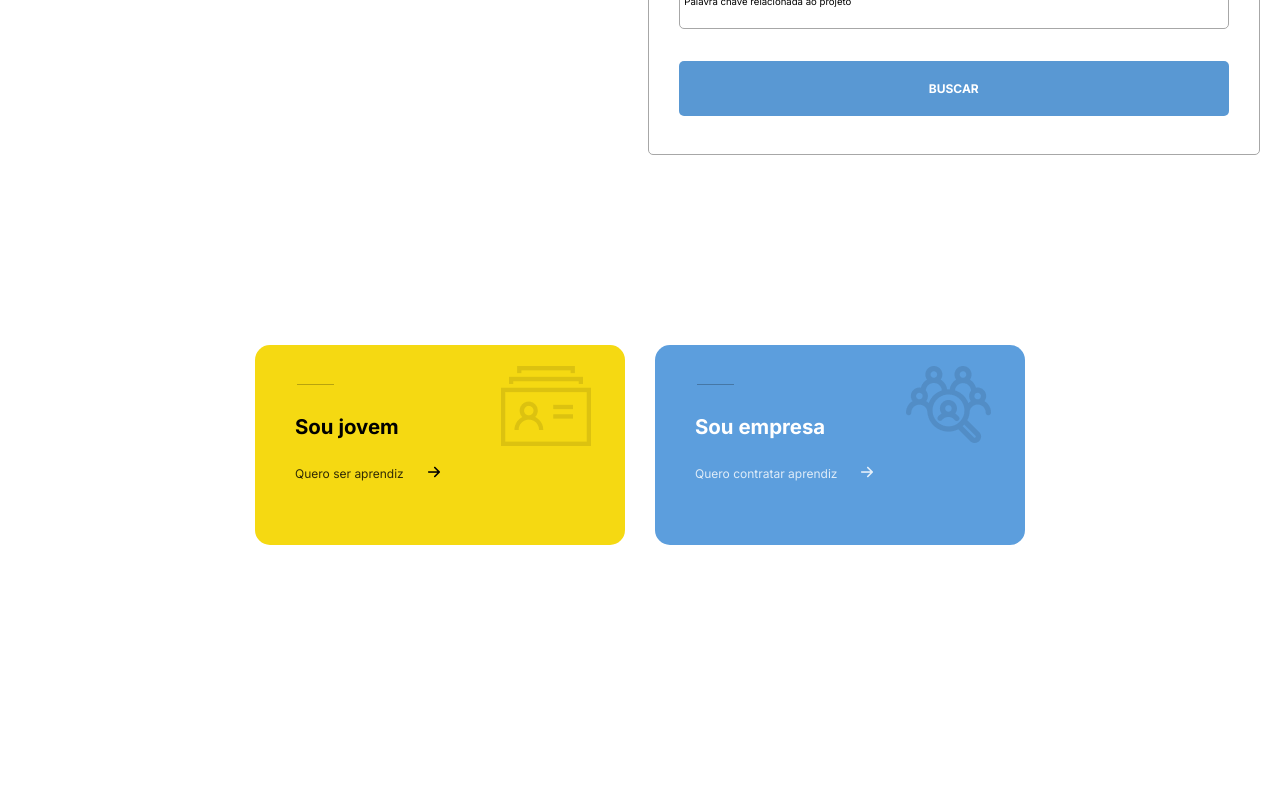
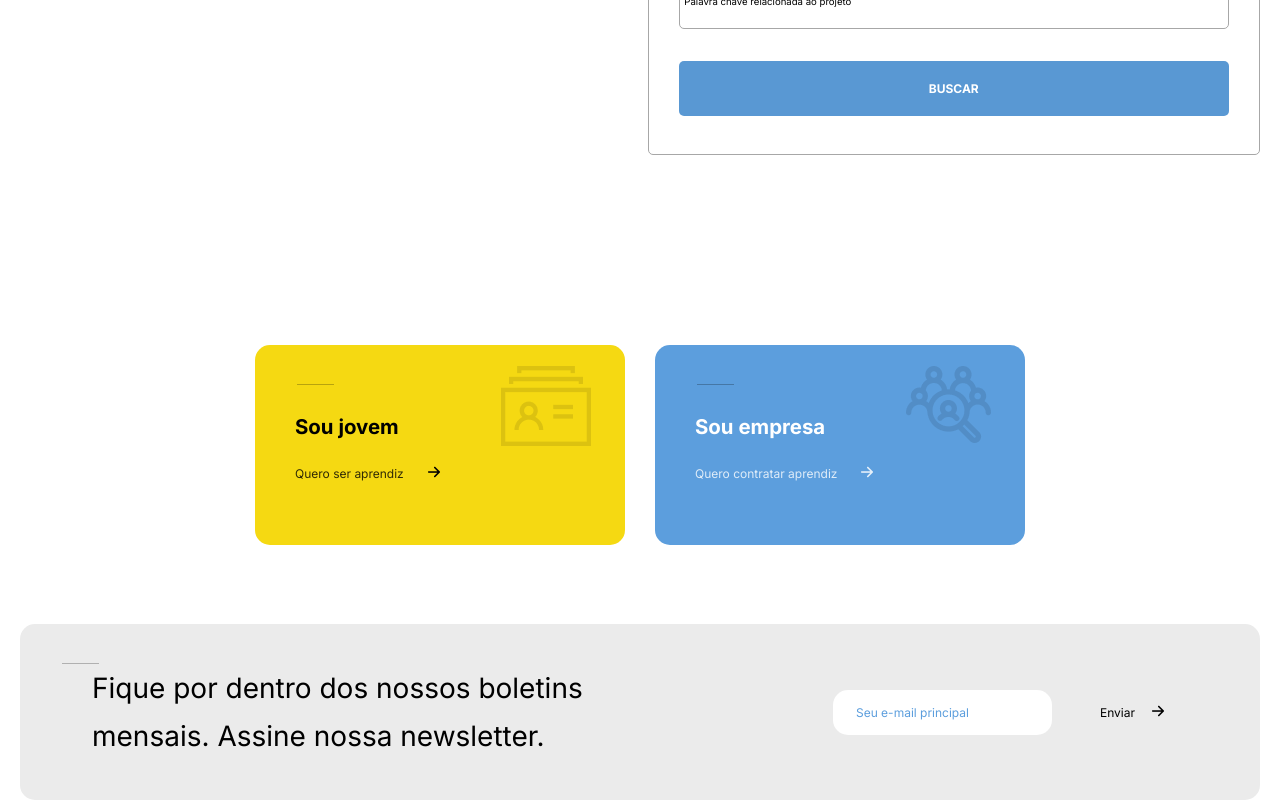
Before and after one commit to Work-In-Ideas-WiiD/portal-transparencia-front, a React (Vite) app: page / in a window 1280 px wide. Shown: the part 489-1289 px from the top of the page. Before the commit the page ends 1034 px from the top, so only its background shows below. Built offline with nearby package versions, Linux system fonts and the light colour scheme.

Commit message:
modificado estrutura de pastas e finalizado inscricao com newsletter

```diff
--- a/src/components/banner-home/index.tsx
+++ b/src/components/home/banner-home/index.tsx
@@ -1,5 +1,5 @@
 import styles from './styles.module.scss';
-import ImgBanner from '../../assets/banner-recortado.png'
+import ImgBanner from '../../../assets/banner-recortado.png'
 
 export function BannerHome() {
     return (
--- /dev/null
+++ b/src/components/home/sessao-assine-newsletter-home/index.tsx
@@ -0,0 +1,24 @@
+import styles from './styles.module.scss';
+import IconeFlechaPreta from '../../../assets/flecha-preta.png';
+
+export function SessaoAssineNewsletterHome() {
+
+
+    return (
+        <section className={styles.newsletter}>
+            <div className={styles.container}>
+                <form action="submit" className={styles.cardEmail} onSubmit={(e) => { e.preventDefault() }}>
+                    <div className={styles.linha}></div>
+                    <h3 className={styles.texto1}>Fique por dentro dos nossos boletins  <br /> mensais. Assine nossa newsletter.</h3>
+                    <div className={styles.inputWrapper}>
+                        <input type="email" placeholder='Seu e-mail principal' className={styles.inputEmail} />
+                        <button type='submit' className={styles.botao}>
+                            Enviar
+                            <img className={styles.flecha} src={IconeFlechaPreta} />
+                        </button>
+                    </div>
+                </form>
+            </div>
+        </section>
+    )
+}
--- /dev/null
+++ b/src/components/home/sessao-assine-newsletter-home/styles.module.scss
@@ -0,0 +1,89 @@
+.newsletter {
+    width: 100%;
+    display: flex;
+    justify-content: center;
+
+    .container {
+        width: 100%;
+        max-width: 1280px;
+        padding-inline: 20px;
+
+        .cardEmail {
+            width: 100%;
+            border-radius: 15px;
+            background-color: var(--cinza-300);
+            padding: 40px 72px;
+            position: relative;
+            display: flex;
+            flex-direction: row;
+            justify-content: space-between;
+
+
+            .linha {
+                position: absolute;
+                top: 39px;
+                left: 42px;
+                width: 37px;
+                height: 1px;
+                background-color: rgba($color: #000000, $alpha: 0.25);
+            }
+
+            .texto1 {
+                font-size: 28px;
+                font-weight: 400;
+                line-height: 48px;
+            }
+
+            .inputWrapper {
+                width: 50%;
+                display: flex;
+                align-items: center;
+                justify-content: end;
+                flex-direction: row;
+                gap: 25px;
+
+                .inputEmail {
+                    background-color: white;
+                    border: none;
+                    padding: 15px 23px;
+                    font-size: 1.25rem;
+                    border-radius: 15px;
+                    outline-color: var(--azul-350);
+
+                    &::placeholder {
+                        color: var(--azul-350);
+                    }
+                }
+
+                .botao {
+                    transition: .2s;
+                    font-size: 1.25rem;
+                    background-color: transparent;
+                    border-radius: 15px;
+                    border: none;
+                    padding: 15px 23px;
+
+                    .flecha {
+                        margin-left: 17px;
+                    }
+
+                    &:hover {
+                        transition: .2s;
+                        background-color: white;
+                    }
+                }
+            }
+
+            @media (max-width: 900px) {
+                flex-direction: column;
+
+                .inputWrapper {
+                    margin-top: 20px;
+                    width: 100%;
+                    justify-content: center;
+                }
+            }
+        }
+    }
+
+}
--- a/src/components/sessao-botoes-home/styles.module.scss
+++ b/src/components/home/sessao-botoes-home/styles.module.scss
@@ -3,6 +3,7 @@
     display: flex;
     justify-content: center;
     margin-top: 170px;
+    margin-bottom: 79px;
 
     .container {
         display: flex;
--- a/src/pages/Home/index.tsx
+++ b/src/pages/Home/index.tsx
@@ -1,7 +1,8 @@
 
-import { BannerHome } from '../../components/banner-home';
-import { FormularioHome } from '../../components/formulario-home';
-import { SessaoBotoesHome } from '../../components/sessao-botoes-home';
+import { BannerHome } from '../../components/home/banner-home';
+import { FormularioHome } from '../../components/home/formulario-home';
+import { SessaoAssineNewsletterHome } from '../../components/home/sessao-assine-newsletter-home';
+import { SessaoBotoesHome } from '../../components/home/sessao-botoes-home';
 import './styles.module.scss';
 
 export function Home() {
@@ -10,6 +11,7 @@ export function Home() {
             <BannerHome />
             <FormularioHome />
             <SessaoBotoesHome />
+            <SessaoAssineNewsletterHome />
         </main>
     )
 }
```
Also changed, not shown: src/components/home/sessao-botoes-home/index.tsx (renamed from src/components/sessao-botoes-home/index.tsx, +4 -4 lines), src/components/home/banner-home/styles.module.scss (renamed from src/components/banner-home/styles.module.scss), src/components/home/formulario-home/index.tsx (renamed from src/components/formulario-home/index.tsx), src/components/home/formulario-home/styles.module.scss (renamed from src/components/formulario-home/styles.module.scss).
